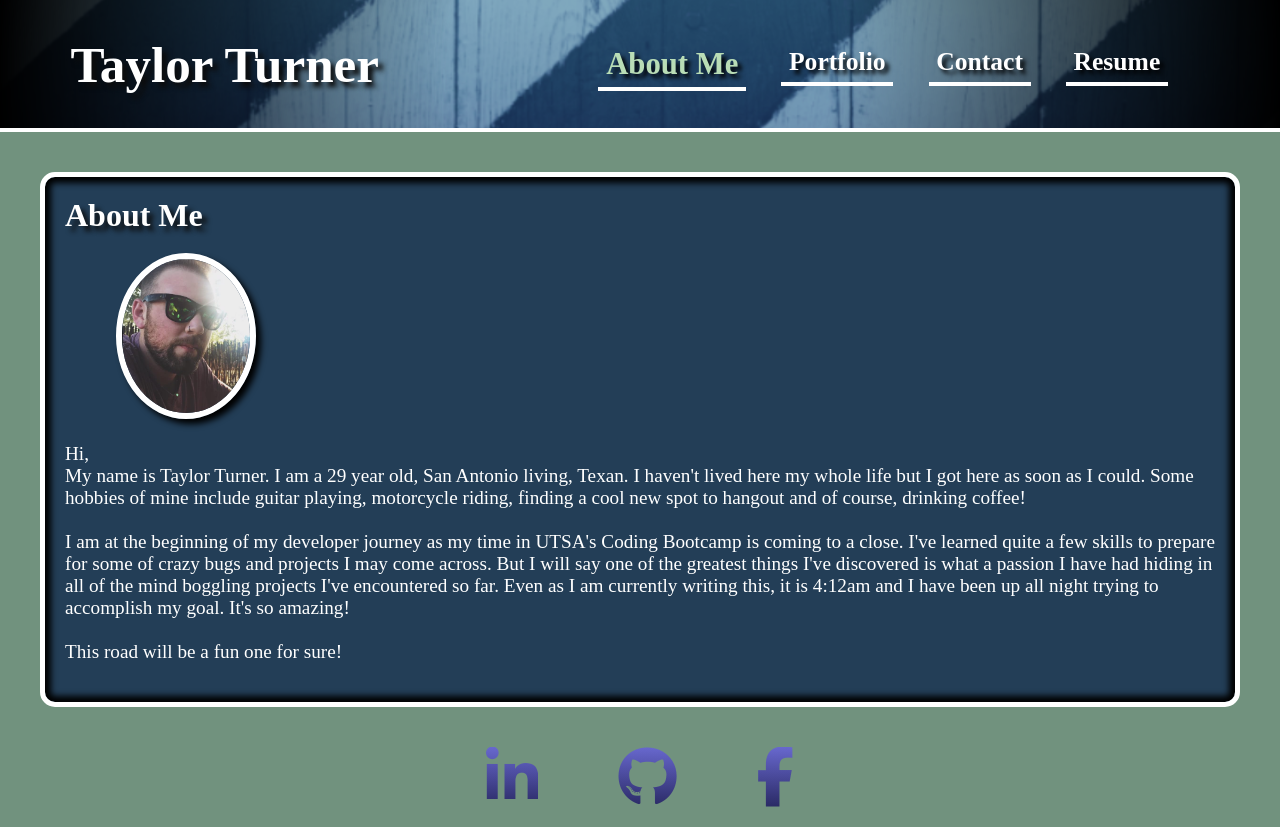
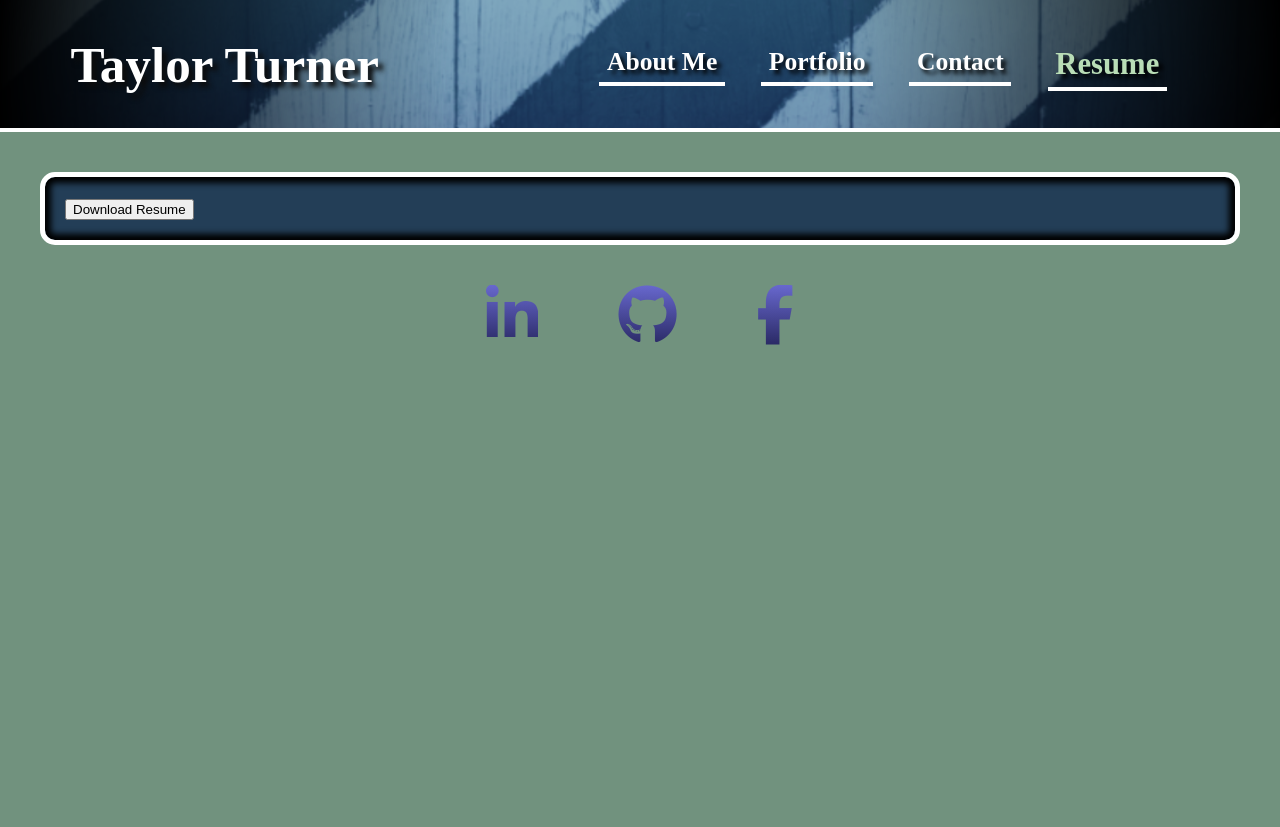
Before and after one commit to Bonee94/taylors-react-portfolio, a React (Create React App) app: page / in a window 1280 px wide. After the commit the page ends 800 px from the top, so only its background shows below. Built offline with nearby package versions, Linux system fonts and the light colour scheme.

Commit message:
added resume page to app container

```diff
--- a/src/components/PortfolioContainer.js
+++ b/src/components/PortfolioContainer.js
@@ -5,10 +5,11 @@ import Portfolio from './pages/Portfolio';
 import '../styles/PortfolioContainer.css'
 import Footer from './Footer';
 import Contact from './pages/Contact';
+import Resume from './pages/Resume';
 
 
 export default function PortfolioContainer() {
-  const [currentPage, setCurrentPage] = useState('About');
+  const [currentPage, setCurrentPage] = useState('Resume');
 
   // this is checking the value of current page state and returning the proper page
   const renderPage = () => {
@@ -20,6 +21,9 @@ export default function PortfolioContainer() {
     }
     if (currentPage === 'Contact') {
       return <Contact />;
+    }
+    if (currentPage === 'Resume') {
+      return <Resume />;
     }
   };
 
```
